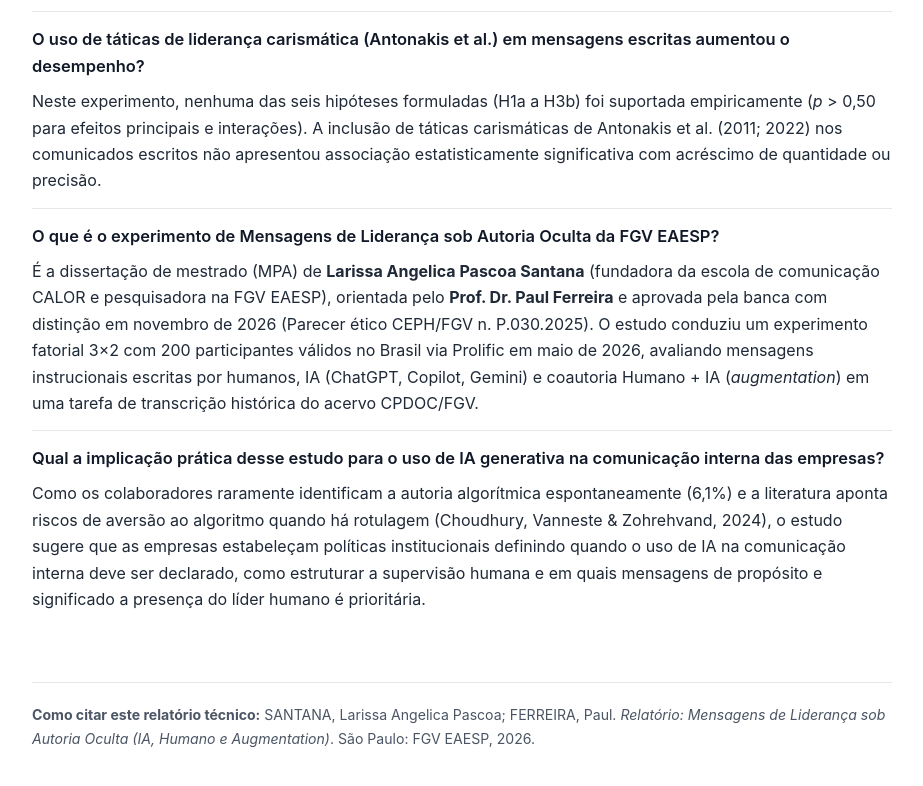
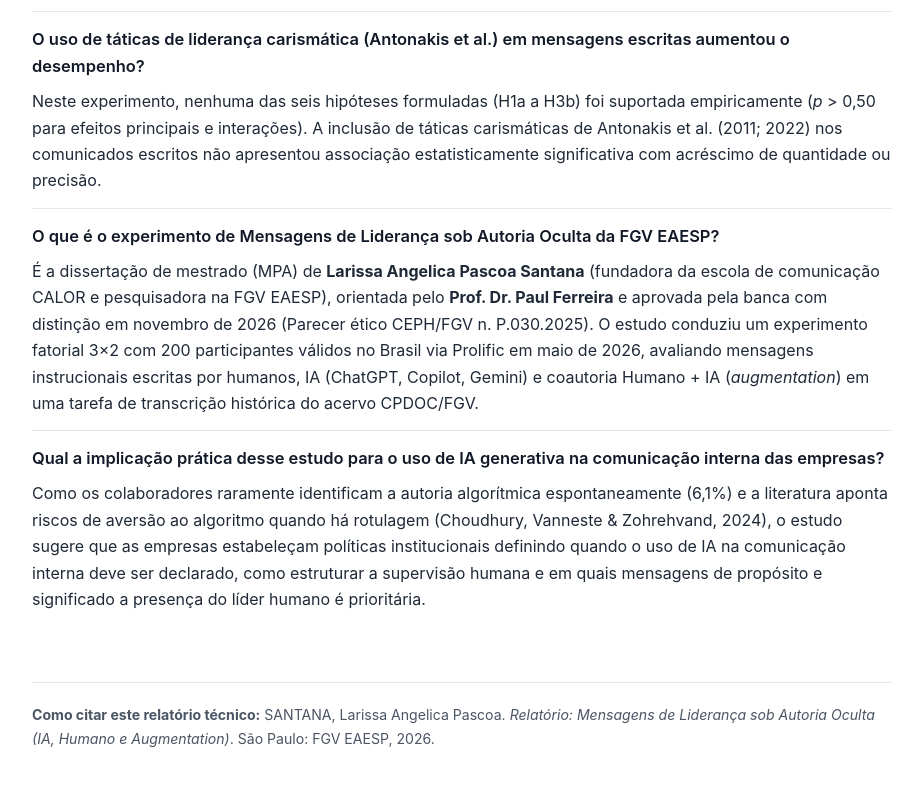
Before and after one commit to LarissaSantanajdsp/lideranca-autoria-oculta, a plain HTML site: page index.html in a window 1280 px wide. Shown: the part 9331-10117 px from the top of the page, without its empty margins (178-1101 px from the left). Drawn offline with Linux system fonts and the light colour scheme.

Commit message:
Update index.html

```diff
--- a/index.html
+++ b/index.html
@@ -617,7 +617,7 @@
   </main>
 
   <footer>
-    <p><strong>Como citar este relatório técnico:</strong> SANTANA, Larissa Angelica Pascoa; FERREIRA, Paul. <em>Relatório: Mensagens de Liderança sob Autoria Oculta (IA, Humano e Augmentation)</em>. São Paulo: FGV EAESP, 2026.</p>
+    <p><strong>Como citar este relatório técnico:</strong> SANTANA, Larissa Angelica Pascoa. <em>Relatório: Mensagens de Liderança sob Autoria Oculta (IA, Humano e Augmentation)</em>. São Paulo: FGV EAESP, 2026.</p>
   </footer>
 
 </body>
```
